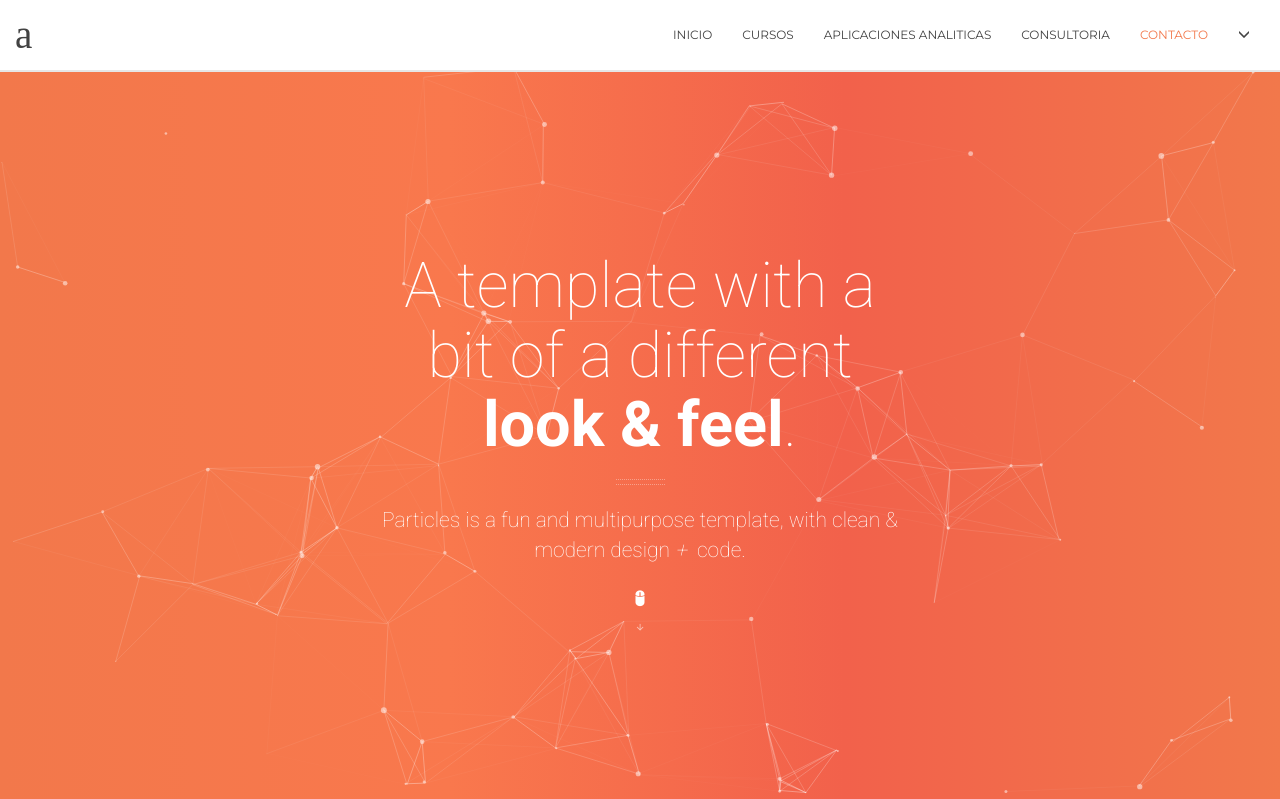
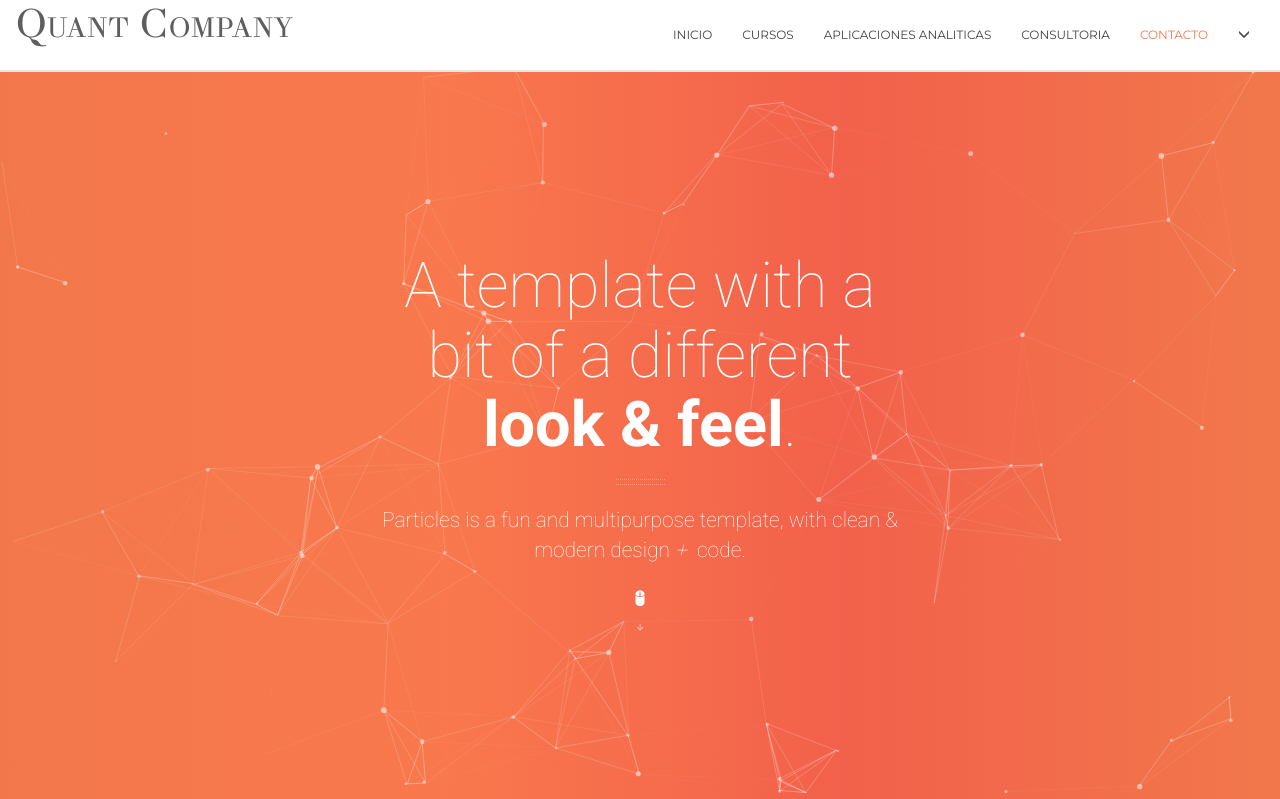
Before and after one commit to quantcompany/qcmain, a Django app: page / in a window 1280 px wide. Shown: the top 799 px of the page. Run offline with Django 3.2, Linux system fonts and the light colour scheme; some libraries are stand-ins or nearby versions; some web fonts are replaced.

Commit message:
Added Theano Didot font and css definition. Changed logo to Qaunt Company

```diff
--- a/index/templates/index/home.html
+++ b/index/templates/index/home.html
@@ -37,6 +37,9 @@
   <link href="{% static 'css/base-light.css' %}" rel="stylesheet">
   <link href="{% static 'css/colors/orangelight.css' %}" rel="stylesheet">
 
+	<!-- theano didot font -->
+	<link href="{% static 'css/theano.css' %}" rel="stylesheet">
+
   <!-- <link rel="alternate stylesheet" type="text/css" href="{% static 'css/colors/orangelight.css' %}" title="orangelight">
   <link rel="alternate stylesheet" type="text/css" href="{% static 'css/base-light.css' %}" title="base-light"> -->
 
@@ -71,7 +74,7 @@
 							<span class="icon-bar"></span>
 							<span class="icon-bar"></span>
 						</button>
-						<a class="navbar-brand scroll-link" href="#home" data-id="home"><span class="icon-handle-streamline-vector logo"></span></a>
+						<a class="navbar-brand scroll-link" href="/" data-id="home"><span class="qcname">Quant Company</span></a>
 					</div>
 
 					<!-- Collect the nav links, forms, and other content for toggling -->
--- /dev/null
+++ b/static/css/theano.css
@@ -0,0 +1,17 @@
+@font-face {
+    font-family: 'theano';
+    src: url('../fonts/TheanoDidot-Regular-webfont.eot');
+    src: url('../fonts/TheanoDidot-Regular-webfont.eot?#iefix') format('embedded-opentype'),
+         url('../fonts/TheanoDidot-Regular-webfont.woff') format('woff'),
+         url('../fonts/TheanoDidot-Regular-webfont.ttf') format('truetype'),
+         url('../fonts/TheanoDidot-Regular-webfont.svg#theano_didotregular') format('svg');
+    font-weight: normal;
+    font-style: normal;
+}
+
+.qcname {
+  font-family: theano !important;
+  font-variant: small-caps !important;
+  text-transform: capitalize;
+  font-size:40px;
+}
```
Also changed, not shown: static/fonts/TheanoDidot-Regular-webfont.ttf (added), static/fonts/TheanoDidot-Regular-webfont.woff (added), 2 other files.
